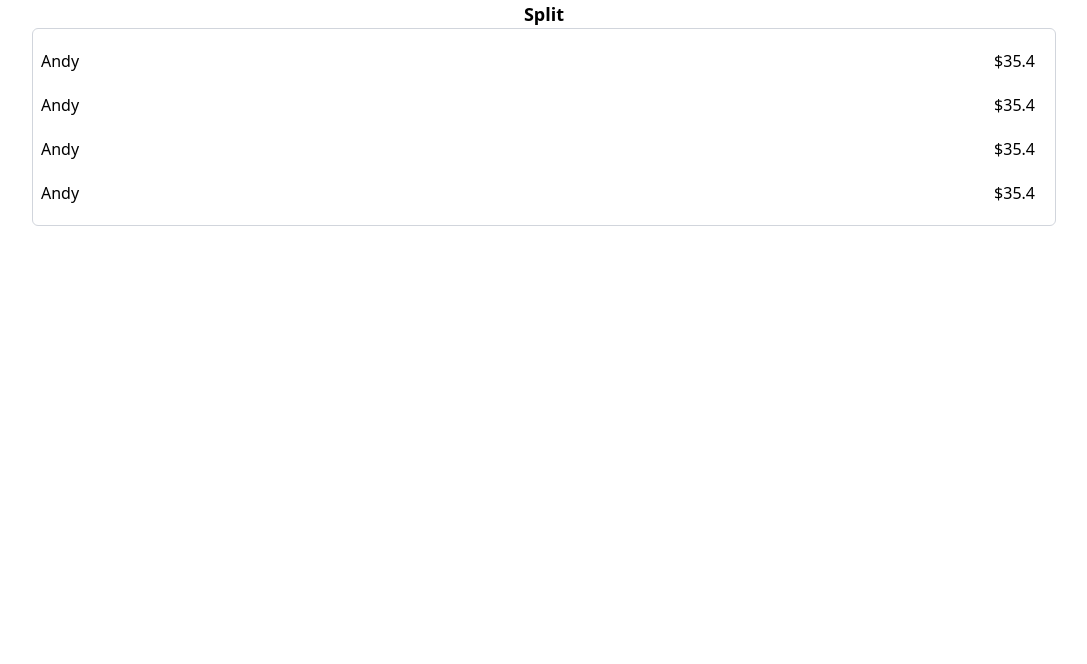
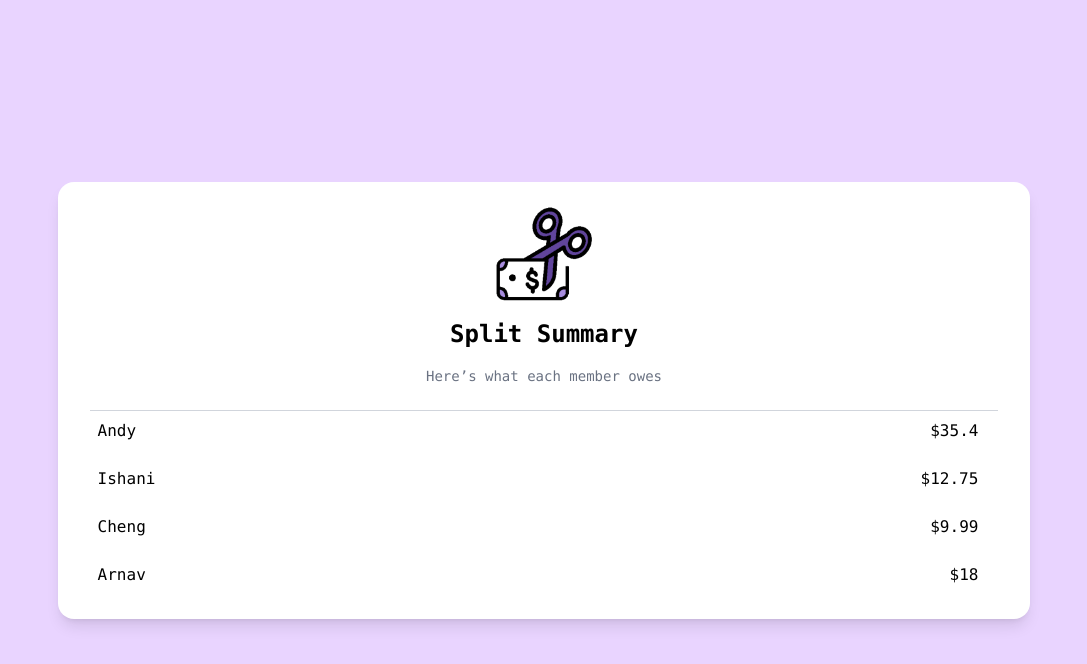
Before and after one commit to eugeneh1217/splab_cont, a React (Vite) app in the folder frontend/: page /owner-final in a window 1280 px wide. Shown: the top 664 px of the page, without its empty margins (96-1183 px from the left). Built offline with nearby package versions, Linux system fonts and the light colour scheme.

Commit message:
style for owner final

```diff
--- a/frontend/src/components/MemberSplit.jsx
+++ b/frontend/src/components/MemberSplit.jsx
@@ -1,7 +1,7 @@
 
 function MemberSplit({name, amount}) {
   return (
-    <div className="my-5 ml-2 relative flex flex-row">
+    <div className="my-2 ml-2 relative flex flex-row">
       <p>{name}</p>
       <p className="absolute right-5">${amount}</p>
     </div>
--- a/frontend/src/integrals/OwnerFinal.jsx
+++ b/frontend/src/integrals/OwnerFinal.jsx
@@ -1,17 +1,27 @@
-import MemberSplit from "../components/MemberSplit"
+import MemberSplit from "../components/MemberSplit";
+import logo from "../assets/logo.png";
 
 function OwnerFinal() {
   return (
-    <div className="flex flex-col items-center">
-      <h1 className="text-lg font-bold">Split</h1>
-      <div className="w-[80%] border border-gray-300 rounded-md">
-        <MemberSplit name="Andy" amount={35.4}/>
-        <MemberSplit name="Andy" amount={35.4}/>
-        <MemberSplit name="Andy" amount={35.4}/>
-        <MemberSplit name="Andy" amount={35.4}/>
+    <div className="flex flex-col items-center justify-center min-h-screen bg-purple-200 px-8 text-center font-mono">
+      <div className="bg-white p-8 py-6 flex flex-col items-center justify-center rounded-2xl w-[80%] shadow-lg">
+        <img
+          src={logo}
+          className="w-24 h-24 mb-4 flex items-center justify-center"
+        />
+
+        <h1 className="text-2xl font-bold mb-4">Split Summary</h1>
+        <p className="text-gray-500 text-sm mb-6">Here’s what each member owes</p>
+
+        <div className="w-full flex flex-col gap-2 border-t border-gray-300">
+          <MemberSplit name="Andy" amount={35.4} />
+          <MemberSplit name="Ishani" amount={12.75} />
+          <MemberSplit name="Cheng" amount={9.99} />
+          <MemberSplit name="Arnav" amount={18.0} />
+        </div>
       </div>
     </div>
-  )
+  );
 }
 
 export default OwnerFinal;
```
